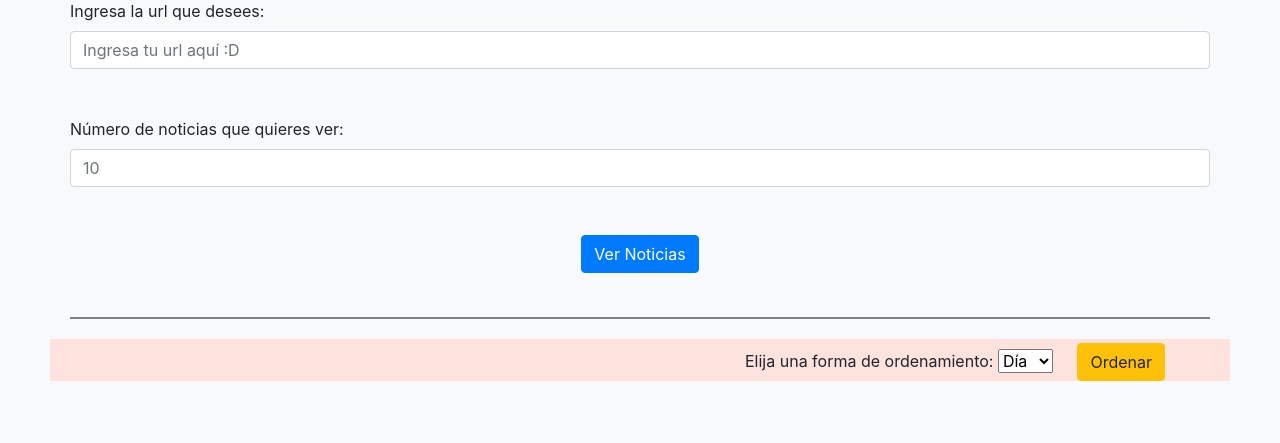
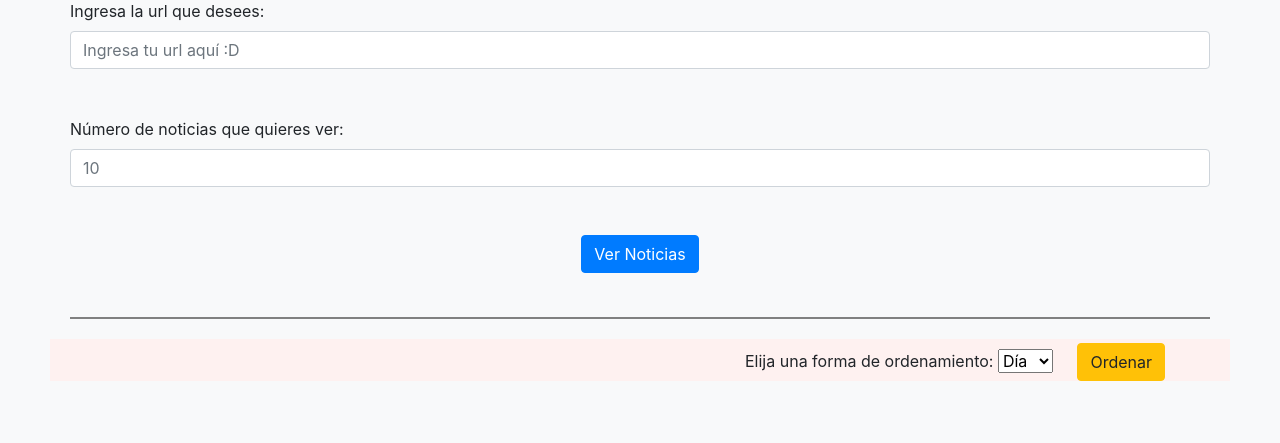
Before and after one commit to GreenNugget/OptWeb_Navegador, a PHP site: page / in a window 1280 px wide. Shown: the part 157-600 px from the top of the page. Run offline with PHP 8.4, Linux system fonts and the light colour scheme; data that the repository does not hold is empty; some libraries are stand-ins or nearby versions.

Commit message:
Aplicando estilos al index

```diff
--- a/index.php
+++ b/index.php
@@ -26,7 +26,6 @@
             <input type="submit" id="verNoticias" value="Ver Noticias" class="btn btn-primary">
         </form> <br>
     </div>
-    <?php include 'consultas.php'; ?>
     <div class="news_Space" id="news_Space">
         <div class="row2">
             <label for="select_sort">Elija una forma de ordenamiento: </label>
@@ -37,5 +36,8 @@
             </select>
             <button class="btn btn-warning" id="sort_button">Ordenar</button>
         </div>
+        <div class="news" id="news_Presentation">
+            <?php include 'consultas.php'; ?>
+        </div>
     </div>
 </body>
--- a/style.css
+++ b/style.css
@@ -5,8 +5,12 @@
 }
 
 .news_Space{
-    background-color: #FEE2DE;
+    background-color: #FEF1F0;
     margin: 20px 50px 20px 50px;
+}
+
+.news{
+    margin: 0px 30px 0px 30px;
 }
 
 .row2{
```
